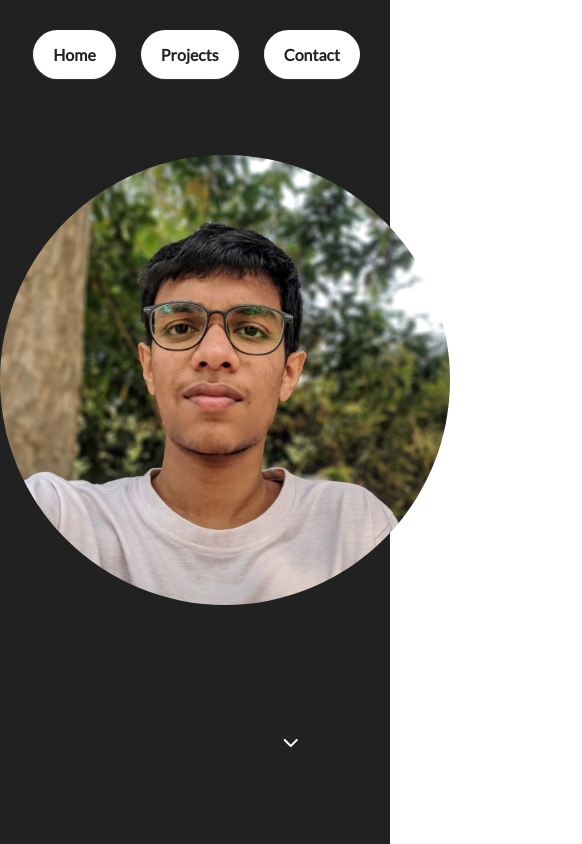
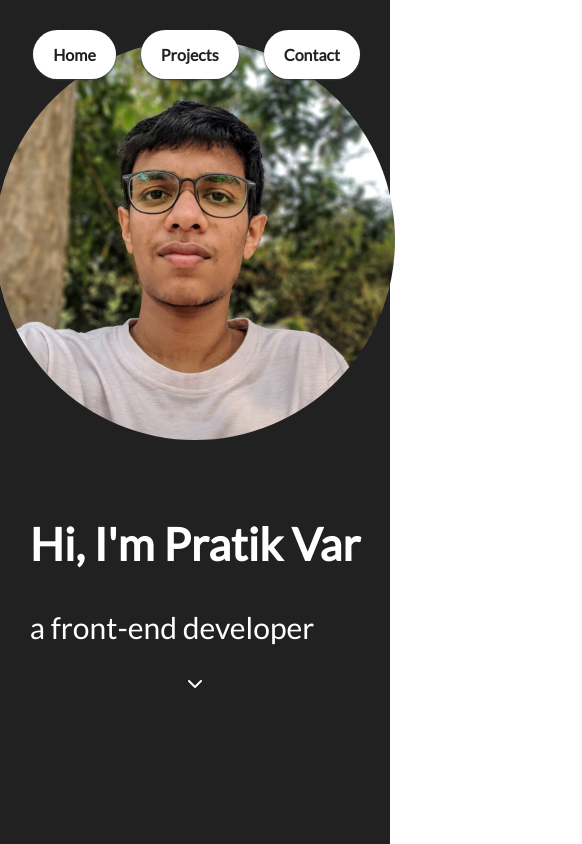
Before and after one commit to pratvar/pratvar.github.io, a plain HTML site: page index.html in a window 390 px wide. Shown: the top 844 px of the page, 582 px wide, since content can reach past the window. Drawn offline with Linux system fonts and the light colour scheme.

Commit message:
Add media query

```diff
--- a/style.css
+++ b/style.css
@@ -7,6 +7,7 @@ body {
     font-family: lato, sans-serif;
 }
 nav {
+    z-index: 5;
     font-weight: bold;
     position: fixed;
     display: grid;
@@ -162,3 +163,18 @@ nav > a:hover {
 #email:hover {
     color: #d94a3e
 }
+
+
+@media only screen and (max-width: 1070px) {
+    #welcome-section {
+        display: flex;
+        flex-direction: column;
+    }
+    #welcome-section img {
+        position: relative;
+        top: 0px;
+        border-radius: 50%;
+        max-width: 400px;
+        margin: 40px;
+    }
+}
```
